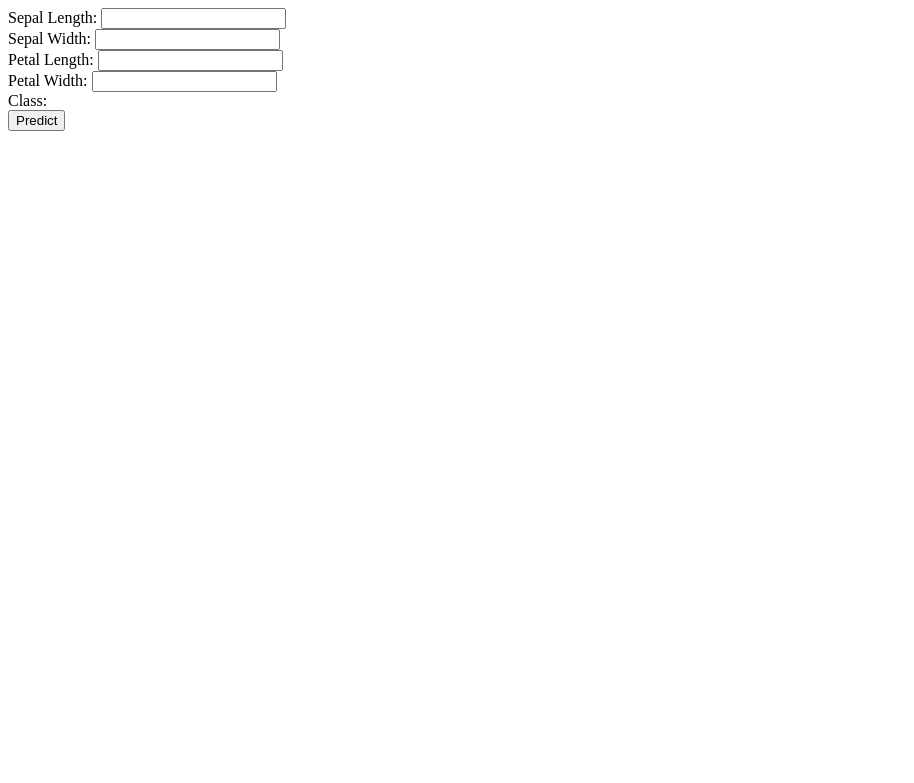
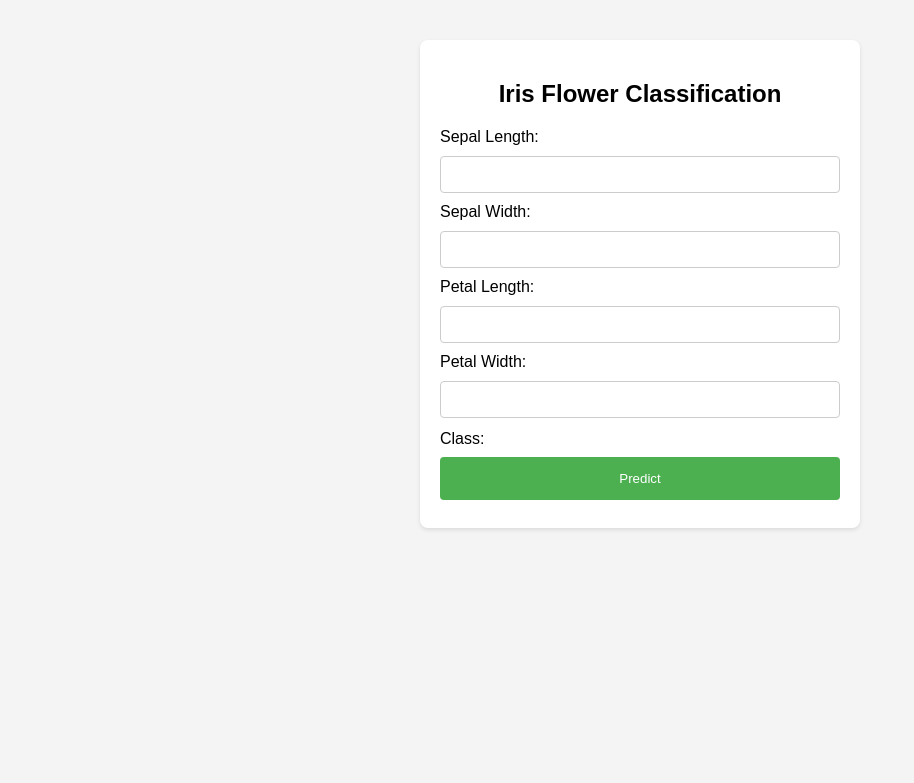
Before and after one commit to SamCull/DataScience, a Flask app: page / in a window 1280 px wide. Shown: the top 783 px of the page, without its empty margins (0-914 px from the left). Run offline with Flask 3, Linux system fonts and the light colour scheme; parts of the project's set-up code (start-up, migrations or seed data) failed here and were passed over.

Commit message:
Added css styling to html form

```diff
--- a/Webapp/templates/index.html
+++ b/Webapp/templates/index.html
@@ -1,13 +1,61 @@
+<!DOCTYPE html>
 <html>
+<head>
+    <style>
+        body {
+            font-family: Arial, sans-serif;
+            background-color: #f4f4f4;
+            margin: 20px;
+            padding: 20px;
+        }
+        form {
+            background-color: #ffffff;
+            padding: 20px;
+            border-radius: 8px;
+            box-shadow: 0 2px 4px rgba(0,0,0,0.1);
+            max-width: 400px;
+            margin: 0 auto;
+        }
+        form h2 {
+            text-align: center;
+        }
+        input[type="text"] {
+            width: 100%;
+            padding: 10px;
+            margin: 10px 0;
+            border-radius: 4px;
+            border: 1px solid #ccc;
+            box-sizing: border-box; /* Added to include padding in input's total width */
+        }
+        input[type="submit"] {
+            width: 100%;
+            background-color: #4CAF50;
+            color: white;
+            padding: 14px 20px;
+            margin: 8px 0;
+            border: none;
+            border-radius: 4px;
+            cursor: pointer;
+        }
+        input[type="submit"]:hover {
+            background-color: #45a049;
+        }
+        .result {
+            font-size: 18px;
+            color: #333;
+            margin: 10px 0;
+        }
+    </style>
+</head>
 <body>
-    <form action = '/predict' method = "POST">
-        Sepal Length: <input type="text" name ="sepal_length"><br>
-        Sepal Width: <input type="text" name ="sepal_width"><br>
-        Petal Length: <input type="text" name ="petal_length"><br>
-        Petal Width: <input type="text" name ="petal_width"><br>
-        Class: {{result}} <br>
+    <form action="/predict" method="POST">
+        <h2>Iris Flower Classification</h2>
+        Sepal Length: <input type="text" name="sepal_length"><br>
+        Sepal Width: <input type="text" name="sepal_width"><br>
+        Petal Length: <input type="text" name="petal_length"><br>
+        Petal Width: <input type="text" name="petal_width"><br>
+        Class: <span class="result">{{result}}</span> <br>
         <input type="submit" value="Predict">
     </form>
 </body>
-
 </html>
```
